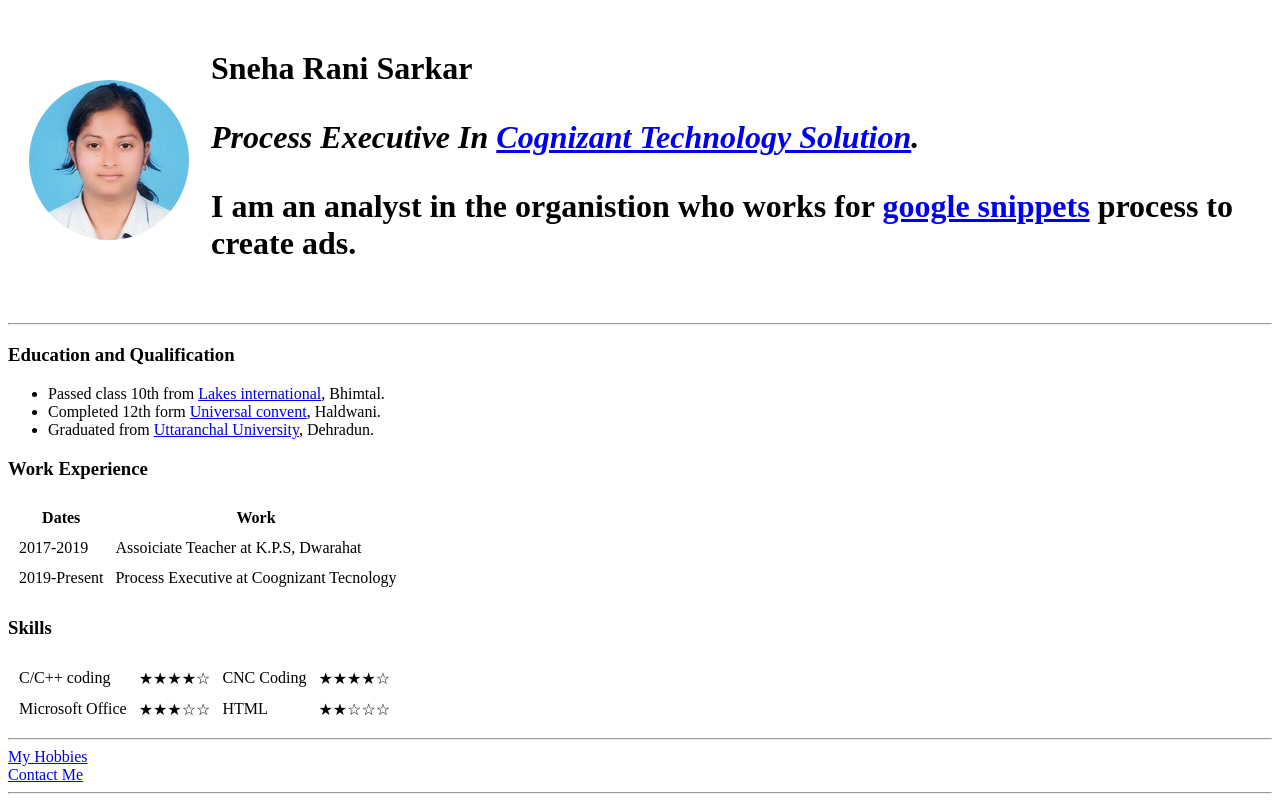
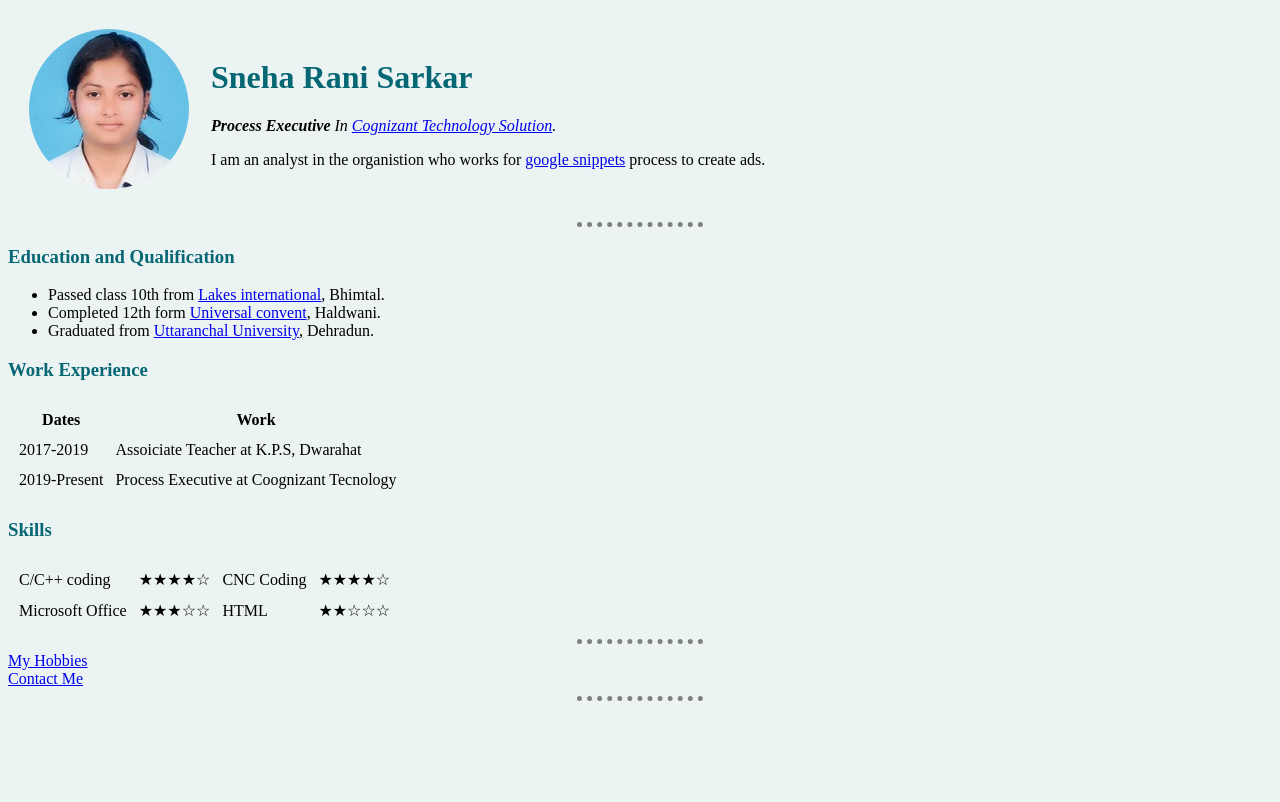
Before and after one commit to snehasarkar95/cv, a plain HTML site: page index.html in a window 1280 px wide. Drawn offline with Linux system fonts and the light colour scheme.

Commit message:
Update index.html

```diff
--- a/index.html
+++ b/index.html
@@ -4,6 +4,7 @@
   <head>
     <meta charset="utf-8">  <!--gives meta data  to the program  utf-8 is a standard ecoding-->
     <title>☙sneha's personal site☙</title>
+    <link rel="stylesheet" href="css/styles.css">
   </head>
 
   <body>
@@ -13,7 +14,7 @@
           <img src="circle-cropped.png" alt="sneha profile picture">
         </td>
         <td>
-          <h1>Sneha Rani Sarkar<h1>
+          <h1>Sneha Rani Sarkar</h1>
           <p><em><strong>Process Executive</strong> In <a href="https://www.cognizant.com/">Cognizant Technology Solution</a>.</em></p>
           <p>I am an analyst in the organistion who works for <a href="https://support.google.com/websearch/answer/9351707?hl=en">google snippets</a> process to create ads.</p>
         </td>
```
